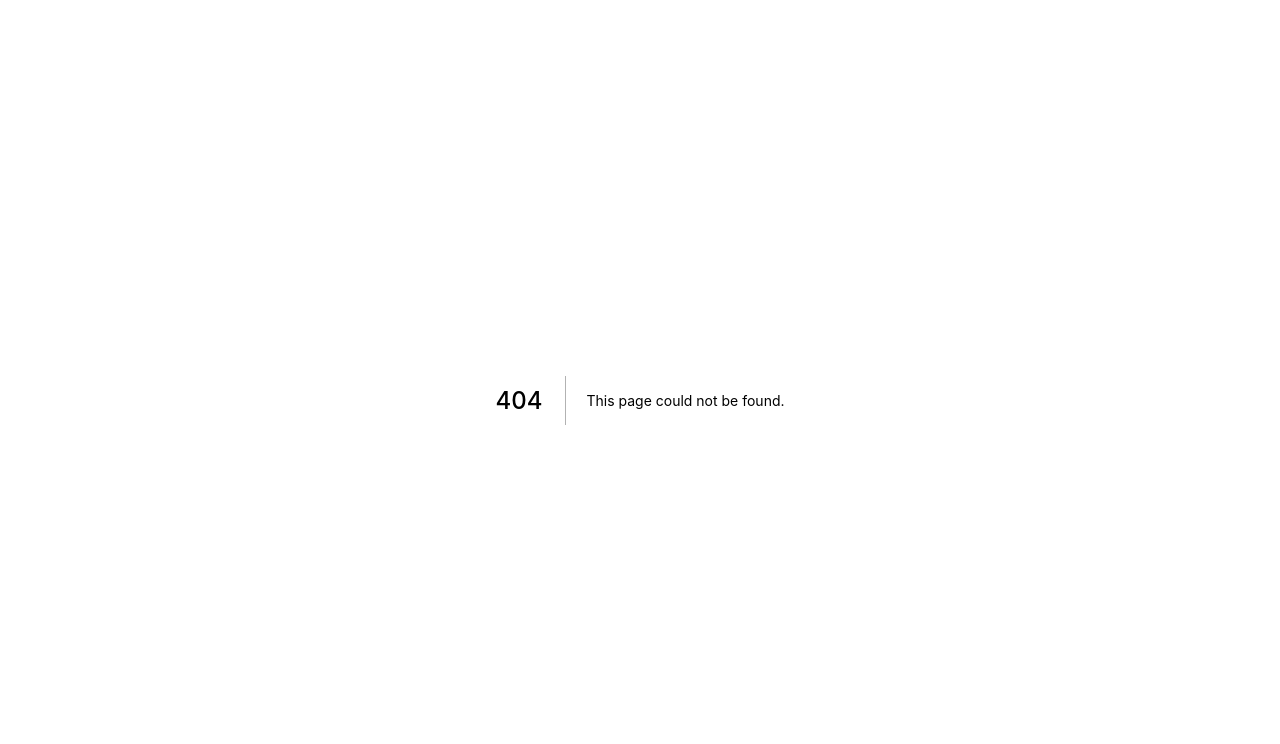
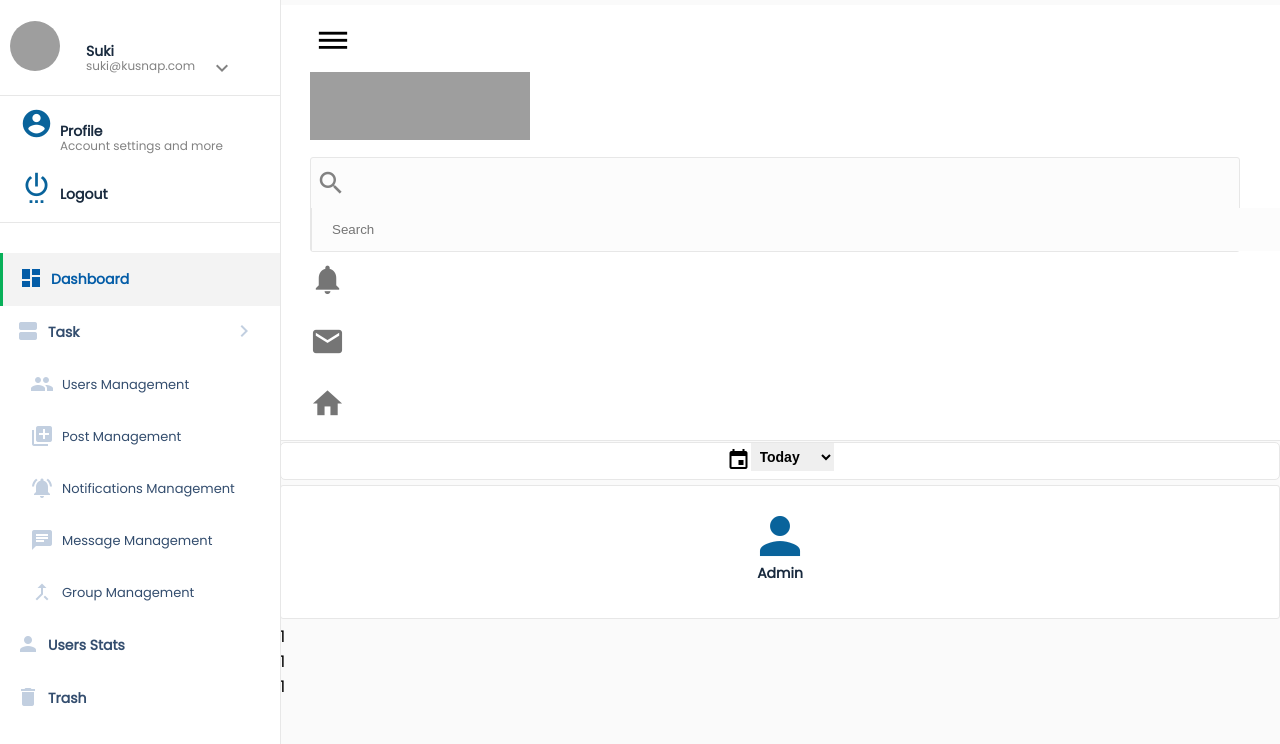
Before and after one commit to damatie/Cms, a Next.js app: page /users-management in a window 1280 px wide. Before the commit this address had no page. Shown: the top 744 px of the page. Built offline with nearby package versions, Linux system fonts and the light colour scheme; grey boxes are pictures that could not be loaded.

Commit message:
Users management page crated

```diff
--- a/components/layout.js
+++ b/components/layout.js
@@ -19,8 +19,6 @@ export default function Layout({ children }) {
 				<TopNav></TopNav>
 			{children}
 			</div>
-
-
 			</main>
 
 		{/* CDN JS */}
--- a/components/sideNav.js
+++ b/components/sideNav.js
@@ -88,16 +88,16 @@ export default function SideNav(){
 				</li>
 
 					<li className={SideNavStyles.linkItem}>
-					<Link href="/">
-						<a data-bs-toggle="collapse" id={SideNavStyles.collapseChildNav} href="#collapseChildNav" role="button" aria-expanded="false" aria-controls="collapseChildNav">  <i className="material-icons " > view_agenda</i> Task
+					<Link href="/#">
+						<a data-bs-toggle="collapse" id={SideNavStyles.collapseChildNav} href="#task" role="button" aria-expanded="false" aria-controls="collapseChildNav">  <i className="material-icons " > view_agenda</i> Task
 						 <i className="material-icons" style={{marginTop:"-10px", float:"right"}}> keyboard_arrow_right</i> </a>
 					</Link>
 					</li>
 
 					<ul className={SideNavStyles.navChild}>
-					<div className="collapse" id="collapseChildNav"  >
+					<div className="collapse" id="task"  >
 					<li className={SideNavStyles.linkItem}>
-					<Link href="/">
+					<Link href="/users-management">
 						<a>  <i className="material-icons"> group</i>Users Management  </a>
 					</Link>
 					</li>
--- /dev/null
+++ b/components/topDateFilter.js
@@ -0,0 +1,22 @@
+import InputStyles from '../styles/components/input.module.css'
+export default function TopDateFilter(){
+	return(
+		<div className="row  mb-3 mt-4">
+			<div className="col-lg-10"></div>
+			<div className="col-lg-2">
+				<div className={InputStyles.filterDate }>
+					<div><i className="material-icons center" > event</i></div>
+					<div>
+						<form>
+							<select className={InputStyles.selectIcon} aria-label=".form-select-lg example">
+								<option selected>Today</option>
+								<option value="1">Monday</option>
+								<option value="1">Tusday</option>
+							</select>
+						</form>
+					</div>
+				</div>
+			</div>
+		</div>
+	)
+}
--- a/components/topNav.js
+++ b/components/topNav.js
@@ -18,7 +18,7 @@ export default function TopNav(){
 		}
 	}
 	return(
-		<div className="container mb-5 ">
+		<div className="container  ">
 			<div className="row" style={{background:"none", borderBottom:" 1px solid #E7E7E7", paddingLeft:"30px",paddingRight:"30px", backgroundColor:"white", paddingBottom:"12px"}}>
 				<div className=" col-lg-1 col">
 				<button className={TopNavStyles.expandNavIcon}><i className="material-icons center" > dehaze</i></button>
--- /dev/null
+++ b/pages/users-management.js
@@ -0,0 +1,28 @@
+import Layout from '../components/layout'
+import Link from 'next/link'
+import TopDateFilter from '../components/topDateFilter'
+import ButtonStyles from '../styles/components/button.module.css'
+
+export default function UsersManagement(){
+	return(
+		<Layout>
+			<div className="container contentContainer" >
+				<TopDateFilter></TopDateFilter>
+				<div  className="row">
+					<div className="col-lg-3">
+						<Link href="/">
+							<div className={ButtonStyles.largeButtonBox}>
+							<i className="material-icons">person</i>
+								<p>Admin</p>
+							</div>
+						</Link>
+					</div>
+					<div className="col-lg-3"> 1</div>
+					<div className="col-lg-3"> 1</div>
+					<div className="col-lg-3"> 1</div>
+				</div>
+			</div>
+		</Layout>
+
+	)
+}
--- a/styles/components/TopNav.module.css
+++ b/styles/components/TopNav.module.css
@@ -98,10 +98,10 @@
 	font-style: normal;
 	font-weight: 600;
 	color: #334D6E;
-	width: 35%;
+	width: 32%;
 	margin-left: 5px;
 	margin-top: 5px;
-	font-size: 16px;
+	font-size: 14px;
 	line-height: 24px;
 
 }
--- /dev/null
+++ b/styles/components/button.module.css
@@ -0,0 +1,29 @@
+.largeButtonBox{
+    text-align: center;
+	background:white;
+	border: 1px solid #E7E7E7;
+	box-sizing: border-box;
+	border-radius: 3px;
+	padding: 20px 30px;
+	margin-top: 5px;
+	margin-bottom: 5px;
+    cursor: pointer;
+}
+
+
+.largeButtonBox>i{
+    font-size: 60px;
+    color: #09639B;
+}
+
+.largeButtonBox>p{
+    margin-top: -10px;
+    font-size: 14px;
+    font-weight: 700;
+    color: #192A3E;
+}
+
+.largeButtonBox:hover{
+    color: white !important;
+    background: #09639B;
+}
--- /dev/null
+++ b/styles/components/input.module.css
@@ -0,0 +1,25 @@
+.selectIcon{
+	font-size: 14px;
+	font-weight: 700;
+	padding: 5px 5px;
+	border: none;
+ }
+
+ .filterDate{
+	 justify-content: center;
+	display: flex;
+	background: #FFFFFF;
+	outline-color: gray;
+	border: 1px solid #E7E7E7;
+	box-sizing: border-box;
+	border-radius: 5px;
+	padding: 0px 0px;
+ }
+ .filterDate i{
+	padding-top: 5px;
+ }
+
+ .filterDate .selectIcon{
+    float: right;
+		outline: none !important;
+ }
```
Also changed, not shown: pages/index.js (+46 -1 lines), styles/components/statBox.module.css (+38 -1 lines), styles/globals.css (line endings or trailing spaces).
